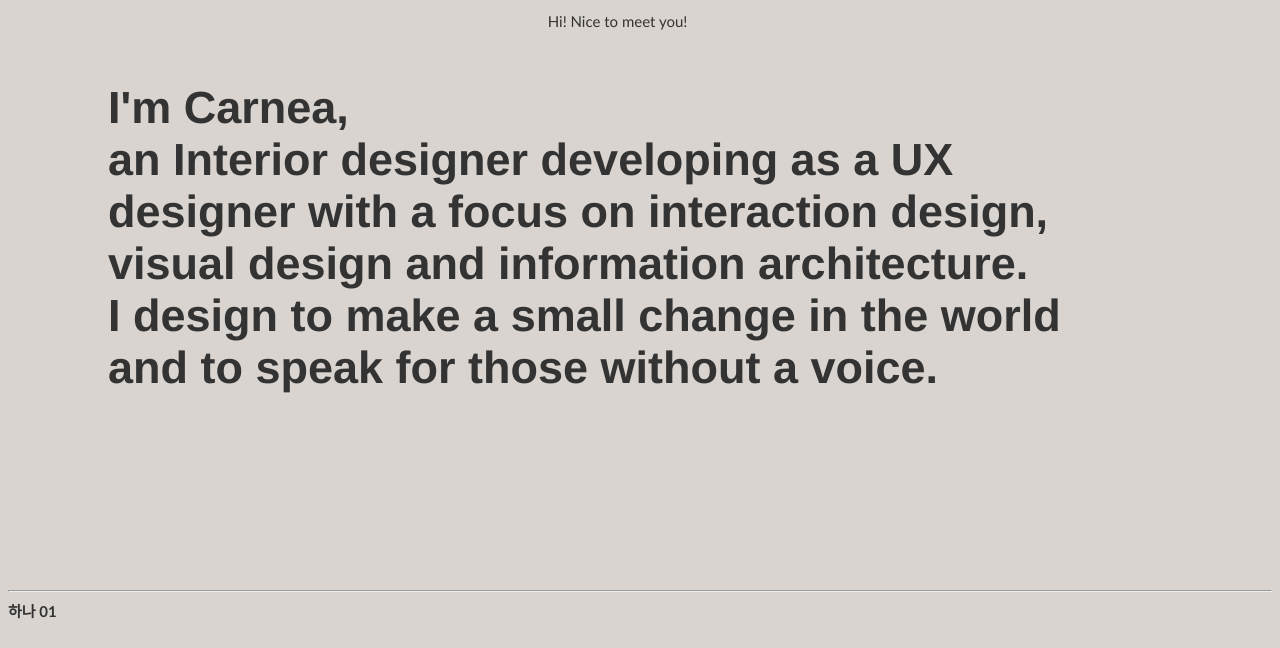
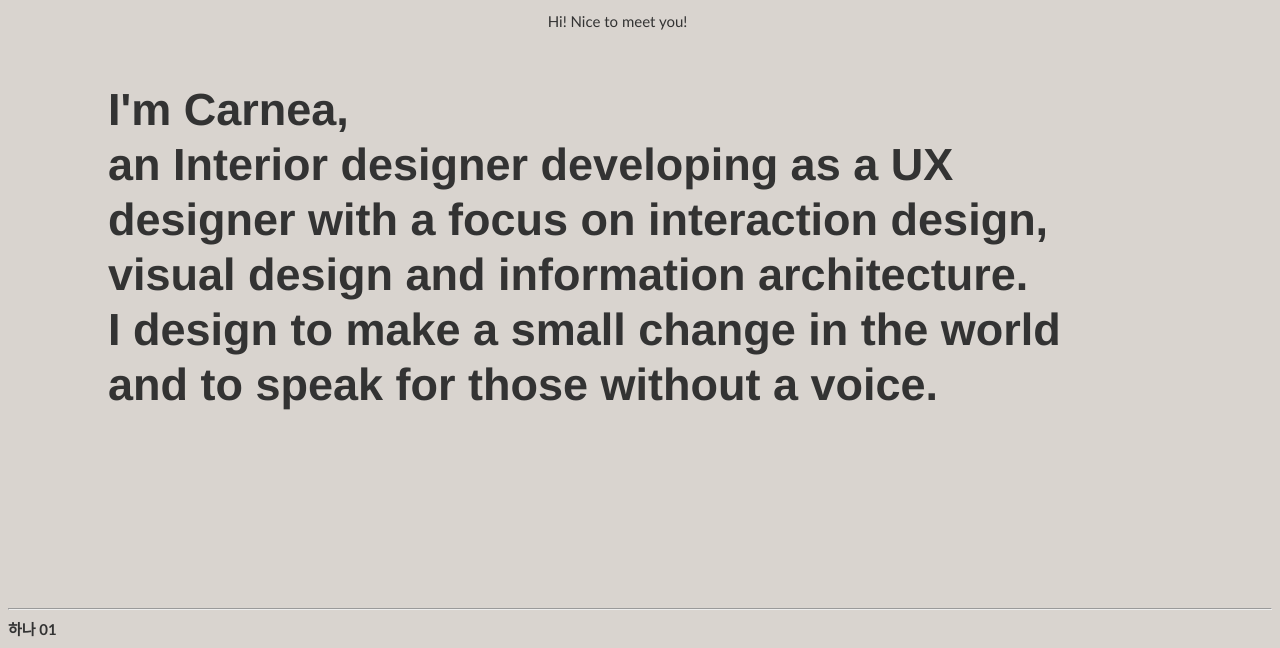
Before and after one commit to cshin103/ux_ui_hw_19, a plain HTML site: page index.html in a window 1280 px wide. Shown: the part 141-789 px from the top of the page. Drawn offline with nearby package versions, Linux system fonts and the light colour scheme; grey boxes are pictures that could not be loaded.

Commit message:
Update homepage.css

```diff
--- a/css/homepage.css
+++ b/css/homepage.css
@@ -70,6 +70,7 @@ body{
     grid-column: 3;
     grid-row: 4;
     text-align: left;
+    line-height: 55px;
     justify-content: center;
     padding-left: 100px;
     padding-right: 100px;
```
